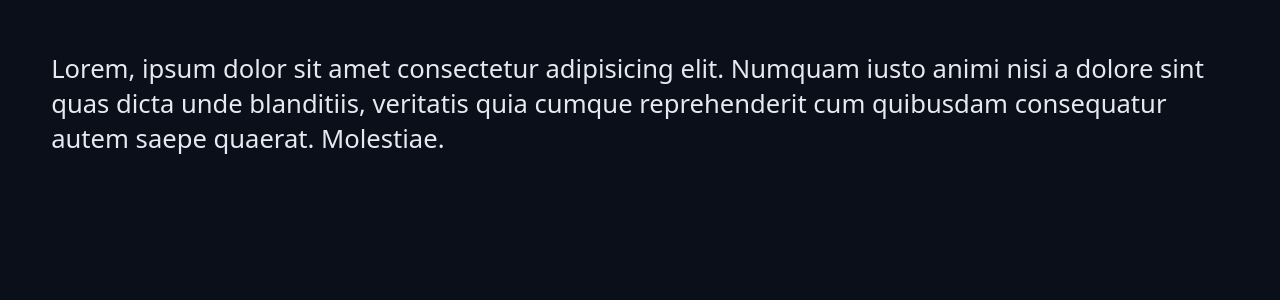
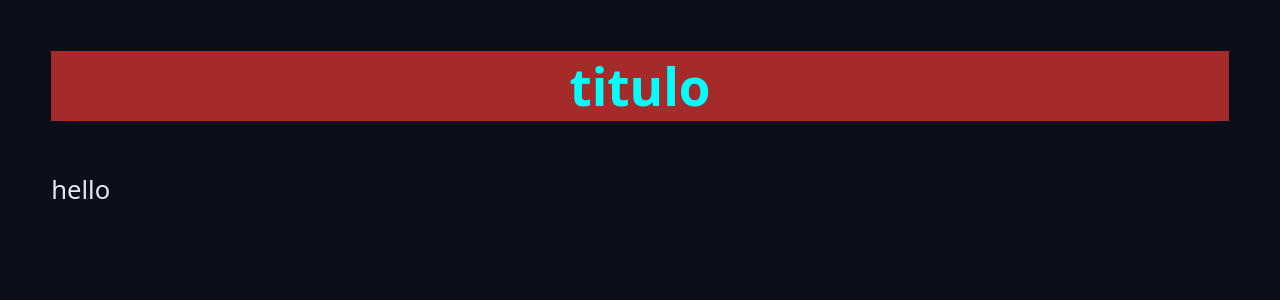
Before and after one commit to richarlysonl/chonos-phomodoro, a React (Vite) app: page / in a window 1280 px wide. Shown: the top 300 px of the page. Built offline with nearby package versions, Linux system fonts and the light colour scheme.

Commit message:
aula 21 e 22, feat e refact: adicionando componente de container e mudando a estrutura de pastas

```diff
--- a/src/App.tsx
+++ b/src/App.tsx
@@ -1,16 +1,17 @@
 import "./styles/theme.css";
 import "./styles/global.css";
+import { Heading } from "./components/Heading";
+import { Logo } from "./components/Logo";
+import { Container } from "./components/Container";
 export function App() {
   return (
-    <div className="container">
-      <div className="content">
-        <section>
-          Lorem, ipsum dolor sit amet consectetur adipisicing elit. Numquam
-          iusto animi nisi a dolore sint quas dicta unde blanditiis, veritatis
-          quia cumque reprehenderit cum quibusdam consequatur autem saepe
-          quaerat. Molestiae.
-        </section>
-      </div>
-    </div>
+    <>
+      <Container>
+        <Heading>titulo</Heading>
+      </Container>
+      <Container>
+        <Logo />
+      </Container>
+    </>
   );
 }
--- /dev/null
+++ b/src/components/Container/index.tsx
@@ -0,0 +1,12 @@
+import styles from "./styles.module.css";
+
+type ContainerProps = {
+  children: React.ReactNode;
+};
+export function Container({ children }: ContainerProps) {
+  return (
+    <div className={styles.container}>
+      <div className={styles.content}>{children}</div>
+    </div>
+  );
+}
--- /dev/null
+++ b/src/components/Container/styles.module.css
@@ -0,0 +1,10 @@
+.content-fluid {
+  max-width: auto;
+}
+.container {
+  max-width: 98rem;
+  margin: 0 auto;
+}
+.content {
+  margin: 3.2rem;
+}
--- /dev/null
+++ b/src/components/Footer/Footer.tsx
@@ -0,0 +1,3 @@
+export function Footer() {
+  return;
+}
--- a/src/components/Heading.tsx
+++ b/src/components/Heading/index.tsx
@@ -1,4 +1,4 @@
-import styles from "./Heading.module.css";
+import styles from "./Styles.module.css";
 type HeadingProps = {
   children: React.ReactNode;
 };
--- /dev/null
+++ b/src/components/Logo.tsx
@@ -0,0 +1,3 @@
+export function Logo() {
+  return <p>hello</p>;
+}
--- a/src/styles/global.css
+++ b/src/styles/global.css
@@ -23,13 +23,3 @@ body {
   background: var(--gray-900);
   color: var(--text-default);
 }
-.content-fluid {
-  max-width: auto;
-}
-.container {
-  max-width: 98rem;
-  margin: 0 auto;
-}
-.content {
-  margin: 3.2rem;
-}
```
Also changed, not shown: src/components/Form/Form.tsx (added), src/components/Heading/Styles.module.css (renamed from src/components/Heading.module.css), src/components/Menu.tsx (added).
